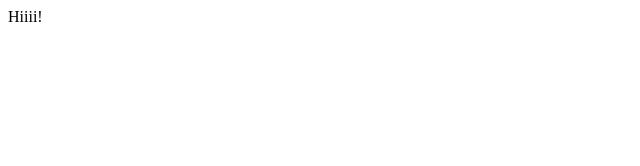
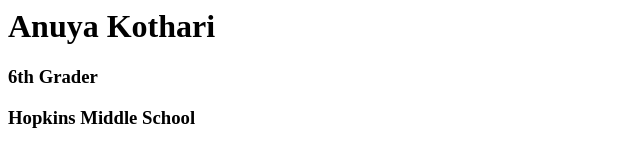
Before and after one commit to anukot/bobawebsite, a plain HTML site: page index.html in a window 1280 px wide. Shown: the whole page, without its empty margins (0-640 px from the left). Drawn offline with Linux system fonts and the light colour scheme.

Commit message:
Update index.html
updates

```diff
--- a/index.html
+++ b/index.html
@@ -1,3 +1,5 @@
 <html>
-  <hi>Hiiii!</hi>
+  <h1>Anuya Kothari</h1>
+  <h3>6th Grader</h3>
+  <h3>Hopkins Middle School</h3>
 </html>
```
